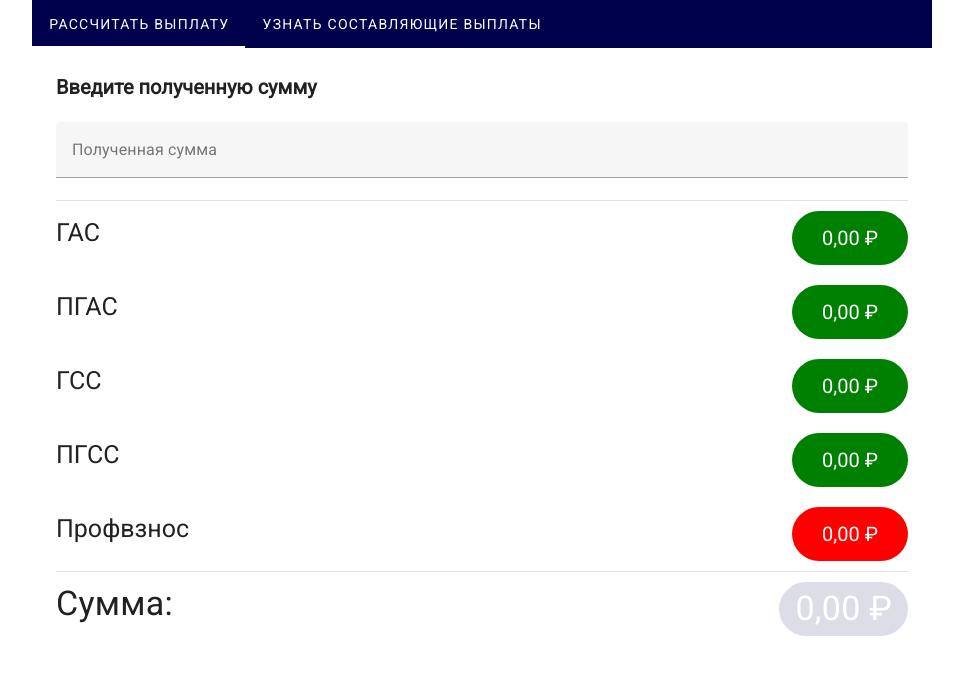
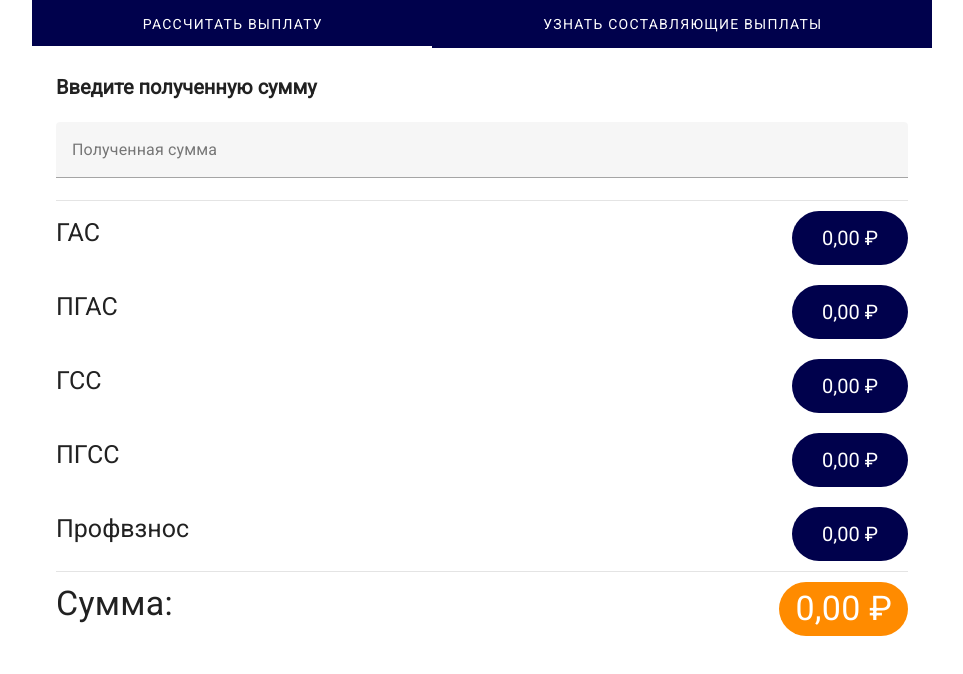
Before and after one commit to profcomff/calculator-ui, a Vue app: page /reverse-calc in a window 1280 px wide. Shown: the top 674 px of the page, without its empty margins (158-1121 px from the left). Built offline with nearby package versions, Linux system fonts and the light colour scheme.

Commit message:
fixed tabs and design

```diff
--- a/src/App.vue
+++ b/src/App.vue
@@ -12,7 +12,7 @@ const onChangeTab = () => {
 <template>
 	<v-app>
 		<main class="main">
-			<v-tabs v-model="currentTab" bg-color="rgb(0, 1, 76)" color="white" @update:model-value="onChangeTab">
+			<v-tabs v-model="currentTab" bg-color="rgb(0, 1, 76)" color="white" grow @update:model-value="onChangeTab">
 				<v-tab value="calc"> Рассчитать выплату </v-tab>
 				<v-tab value="reverse-calc"> Узнать составляющие выплаты </v-tab>
 			</v-tabs>
--- a/src/pages/ReverseCalc.vue
+++ b/src/pages/ReverseCalc.vue
@@ -151,40 +151,36 @@ const formattedStipend = (stipend: number): string => {
 	<div class="container">
 		<div class="rounded calc">
 			<IrdomSection class="mb-0" title="Введите полученную сумму">
-				<v-text-field
-					v-model="inputSum"
-					label="Полученная сумма"
-					:rules="[formatInput]"
-					@update:model-value="recount"
-				></v-text-field>
+				<v-text-field v-model="inputSum" label="Полученная сумма" :rules="[formatInput]"
+					@update:model-value="recount"></v-text-field>
 				<v-divider class="ma-0" />
 			</IrdomSection>
 			<div class="ma-0">
 				<div class="d-flex justify-space-between">
 					<div class="pay">ГАС</div>
-					<div id="gas" class="sum-plus">{{ formattedStipend(recount['gas']) }}</div>
+					<div id="gas" class="sum-plus bg-primary">{{ formattedStipend(recount['gas']) }}</div>
 				</div>
 				<div class="d-flex justify-space-between">
 					<v-sheet class="pay">ПГАС</v-sheet>
-					<div id="pgas" class="sum-plus">{{ formattedStipend(recount['pgas']) }}</div>
+					<div id="pgas" class="sum-plus bg-primary">{{ formattedStipend(recount['pgas']) }}</div>
 				</div>
 				<div class="d-flex justify-space-between">
 					<v-sheet class="pay">ГСС</v-sheet>
-					<div id="gss" class="sum-plus">{{ formattedStipend(recount['gss']) }}</div>
+					<div id="gss" class="sum-plus bg-primary">{{ formattedStipend(recount['gss']) }}</div>
 				</div>
 				<div class="d-flex justify-space-between">
 					<v-sheet class="pay">ПГСС</v-sheet>
-					<div id="pgss" class="sum-plus">{{ formattedStipend(recount['pgss']) }}</div>
+					<div id="pgss" class="sum-plus bg-primary">{{ formattedStipend(recount['pgss']) }}</div>
 				</div>
 				<div class="d-flex justify-space-between">
 					<v-sheet class="pay">Профвзнос</v-sheet>
-					<div id="tax" class="sum-minus">{{ formattedStipend(recount['tax']) }}</div>
+					<div id="tax" class="sum-plus bg-primary">{{ formattedStipend(recount['tax']) }}</div>
 				</div>
 			</div>
 			<v-divider />
 			<div class="your d-flex justify-space-between">
 				<div class="text-h4">Сумма:</div>
-				<div class="stipend text-h4" :class="screenWidth < 800 ? 'text-h5' : 'text-h4'">
+				<div class="stipend bg-secondary" :class="screenWidth < 800 ? 'text-h5' : 'text-h4'">
 					{{ found ? formattedStipend(recount['sum']) : 'Не найдено' }}
 				</div>
 			</div>
@@ -214,26 +210,11 @@ const formattedStipend = (stipend: number): string => {
 	justify-content: center;
 }
 
-.sum-minus {
-	height: 54px;
-	display: flex;
-	align-items: center;
-	font-size: 20px;
-	background: red;
-	color: white;
-	border-radius: 999px;
-	padding: 0 30px;
-	margin: 10px 0px 10px 0px;
-	min-width: max(54px, fit-content);
-	justify-content: center;
-}
-
 .stipend {
 	height: 54px;
 	display: flex;
 	align-items: center;
 	font-size: 35px;
-	background: rgb(221, 221, 231);
 	color: white;
 	border-radius: 999px;
 	margin-top: 10px;
--- a/src/vuetify.ts
+++ b/src/vuetify.ts
@@ -1,5 +1,25 @@
 import { createVuetify } from 'vuetify';
 import { aliases, mdi } from 'vuetify/iconsets/mdi-svg';
+
+const profcomffLight = {
+	dark: false,
+	colors: {
+		primary: 'rgb(0, 1, 76)',
+		'on-primary': 'rgb(255, 255, 255)',
+
+		secondary: 'rgb(255, 139, 0)',
+		'on-secondary': 'rgb(255, 255, 255)',
+
+		background: 'rgb(255, 255, 255)',
+		'on-background': 'rgb(0, 0, 0)',
+
+		surface: 'rgb(255, 255, 255)',
+		'on-surface': 'rgb(0, 0, 0, 0.87)',
+
+		'surface-variant': 'rgb(255, 255, 255)',
+		'on-surface-variant': 'rgba(0, 0, 0, 0.87)',
+	},
+};
 
 export const vuetify = createVuetify({
 	icons: {
@@ -18,4 +38,10 @@ export const vuetify = createVuetify({
 			color: 'rgb(0, 1, 76)',
 		},
 	},
+	theme: {
+		defaultTheme: 'profcomffLight',
+		themes: {
+			profcomffLight,
+		},
+	},
 });
```
